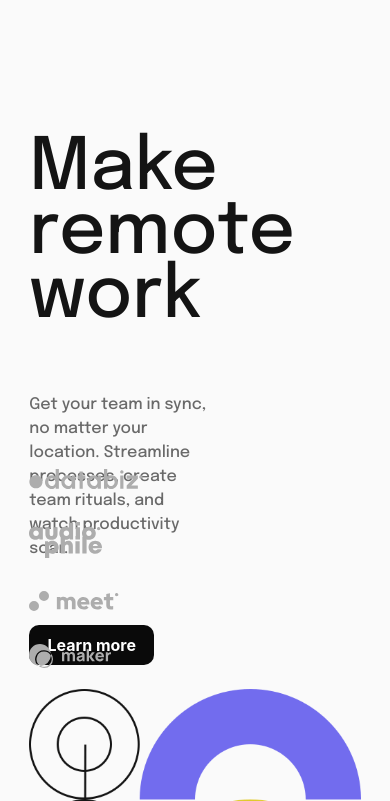
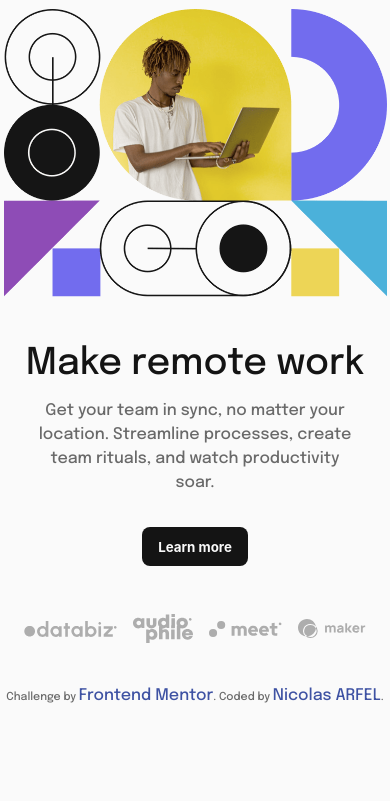
Before and after one commit to NicolasArfel/Intro-section-with-dropdown-navigation, a website: page html/index.html in a window 390 px wide. Shown: the part 43-844 px from the top of the page. Drawn offline with nearby package versions, Linux system fonts and the light colour scheme.

Commit message:
responsive ok

```diff
--- a/css/styles.css
+++ b/css/styles.css
@@ -40,72 +40,137 @@ a:hover {
 }
 
 main {
-    height: 100% !important;
-    width: 85% !important;
-    margin-top: 2rem !important;
-    margin-bottom: 2rem !important;
-
+    display: flex;
+    justify-content: space-between;
+    height: 80%;
+    width: 80%;
+    margin:3rem auto;
 }
 
-.container__columns {
-    height: 80vh !important;
-    min-width: 100% !important;
+.left__column, .right__column {
+    width: 45%;
+}
+
+.left__column {
+    display: flex;
+    flex-direction: column;
+    justify-content: space-between;
+}
+
+.left__column-title {
+    font-size: 5rem;
+    font-weight: 700;
+    line-height: 5rem;
+    padding-top: 6rem;
+    color: var(--almost-black);
+}
+
+.left__column-text {
+    width: 85%;
+    color: var(--medium-gray);
+}
+
+.left__column-button {
+    color: var(--almost-white);
+    font-weight: 700;
+    background-color: var(--almost-black);
+    width: fit-content;
+    border-radius: 8px;
+    border-style: none;
+    padding: 0.7rem 1rem;
+}
+
+.left__column-button:hover {
+    color: var(--almost-black);
+    background-color: var(--almost-white);
+    border: 1px solid var(--almost-black);
+    border-radius: 8px;
+    cursor: pointer;
+}
+
+.left__column-logos {
+    display: flex;
+    justify-content: space-between;
+}
+
+.left__column-logo {
+    margin: auto 1rem;
+}
+
+.right__column {
+    display: flex;
+    height: 100%;
+    background-image: url('../images/image-hero-desktop.png');
+    background-repeat: no-repeat;
+    background-size: contain;
+    background-position: center;
 }
 
 .register {
-    border: 1px solid var(--medium-gray);
-    border-radius: 10px;
-    margin-left: 1.5rem;
-    padding: 0.5rem 1rem;
+    border: 1px solid var(--almost-black);
+    border-radius: 8px;
+    margin-left: 1rem;
+    padding: 0.3rem 1rem;
+}
+@media screen and ( max-width: 768px){
+    .right__column {
+        width: 100%;
+        background-image: url('../images/image-hero-mobile.png');
+    }
+
+    #navbarBasicExample{
+        width: 65%;
+        position: absolute;
+        right: 0;
+        top: 0;
+    }
+
+    .navbar-burger {
+        z-index: 1;
+    }
+
+    .login, .register {
+        text-align: center;
+    }
+
+    main {
+        flex-direction: column-reverse;
+        margin: 0;
+        width: 100%;
     }
 
     .left__column {
-    position: relative;
-    margin-right: 4rem;
+        width: 100%;
+        text-align: center;
     }
 
     .left__column-title {
-    color: var(--almost-black);
-    font-size: 4.5rem;
-    font-weight: 700;
-    line-height: 4rem;
-    margin-top: 6rem;
+        font-size: 2.3rem;
+        font-weight: bolder;
+        line-height: normal;
+        width: 100%;
+        margin-top: 3rem;
+        padding-top: 0;
     }
 
     .left__column-text {
-    max-width: 70%;
+        margin: 1rem auto;
         font-size: 1rem;
-    margin: 4rem 3rem 4rem 0;
     }
 
-.button {
-    max-width: 125px;
-    padding: 1rem 2rem;
-    border-radius: 10px;
-    font-weight: 700;
-}
-
-.button:hover {
-    color: var(--almost-black) !important;
-    background-color: white !important;
-    border: 1px solid var(--almost-black) !important;
+    .left__column-button {
+        margin:1rem auto;
     }
 
     .left__column-logos {
-    position: absolute;
-    bottom: 0;
-    width: 100%;
+        margin:2rem 1rem
     }
 
-.right__column-image {
-    height:100%;
+    .left__column-logo {
+        margin: auto 0.5rem;
     }
-
-/* @media screen and ( max-width: 1440px){
-
 }
 
 @media screen and ( max-width: 375px){
 
 }
- */
--- a/html/index.html
+++ b/html/index.html
@@ -53,32 +53,30 @@
         </div>
         <div class="navbar-end">
           <div class="navbar-item">
-              <a class="navbar-item ">Login</a>
+              <a class="navbar-item login">Login</a>
               <a class="navbar-item register">Register</a>
           </div>
         </div>
       </div>
     </nav>
   </header>
-  <main class="container">
-    <div class="columns container__columns">
-      <div class="column left__column">
+  <main >
+      <div class="left__column">
         <div class="left__column-title">
-          <h1>Make <br>remote work </h1>
+          <h1>Make remote work </h1>
         </div>
         <p class="left__column-text">Get your team in sync, no matter your location. Streamline processes, create team rituals, and watch productivity soar.</p>
-        <button class="button is-black">Learn more</button>
-        <div class="columns left__column-logos">
-          <div class="column"><img src="../images/client-databiz.svg"></div>
-          <div class="column"><img src="../images/client-audiophile.svg"></div>
-          <div class="column"><img src="../images/client-meet.svg"></div>
-          <div class="column"><img src="../images/client-maker.svg"></div>
+        <button class="left__column-button">Learn more</button>
+        <div class="left__column-logos">
+          <div class="left__column-logo"><img src="../images/client-databiz.svg"></div>
+          <div class="left__column-logo"><img src="../images/client-audiophile.svg"></div>
+          <div class="left__column-logo"><img src="../images/client-meet.svg"></div>
+          <div class="left__column-logo"><img src="../images/client-maker.svg"></div>
         </div>
       </div>
-      <div class="column right__column">
-        <img class="right__column-image" src="../images/image-hero-desktop.png">
+      <div class="right__column">
+        <div class="right__column-image"></div>
       </div>
-    </div>
   </main>
 
   <div class="attribution">
```
Lines whose indentation alone changed are shown as unchanged.
